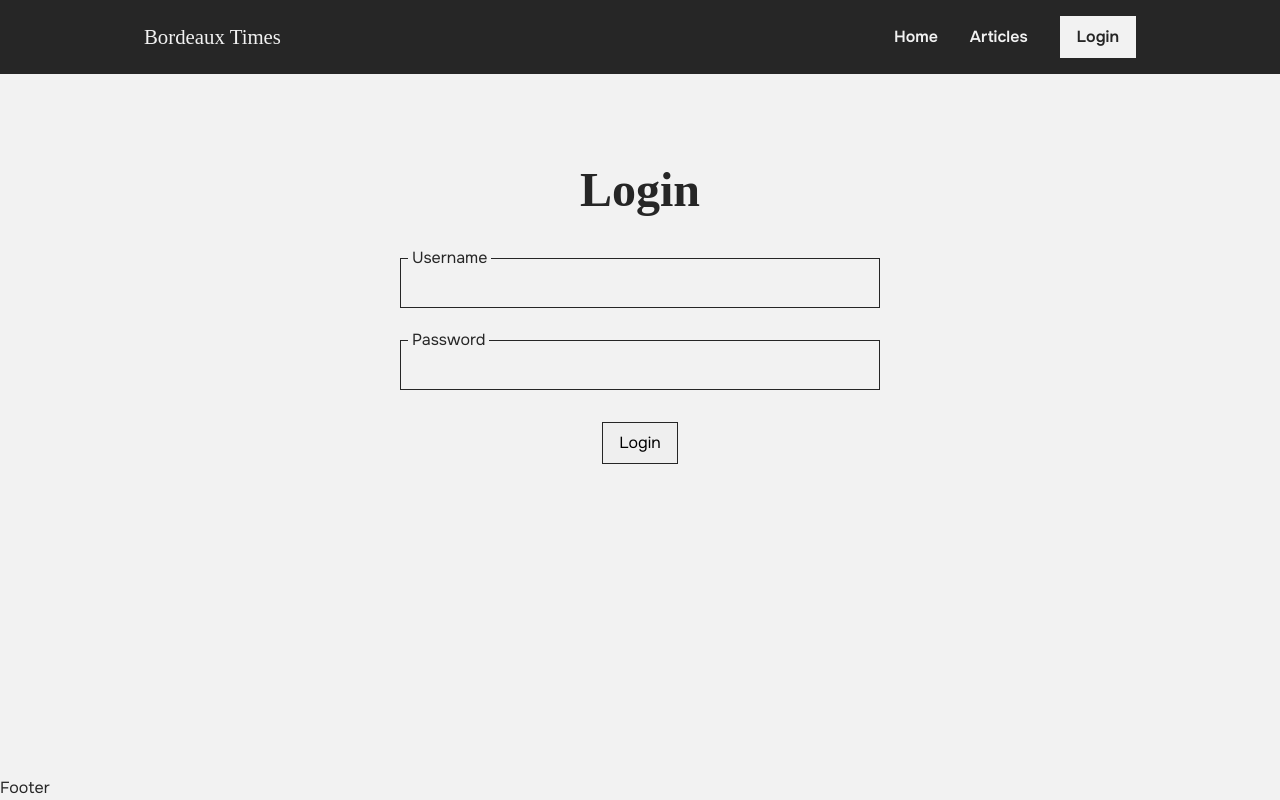
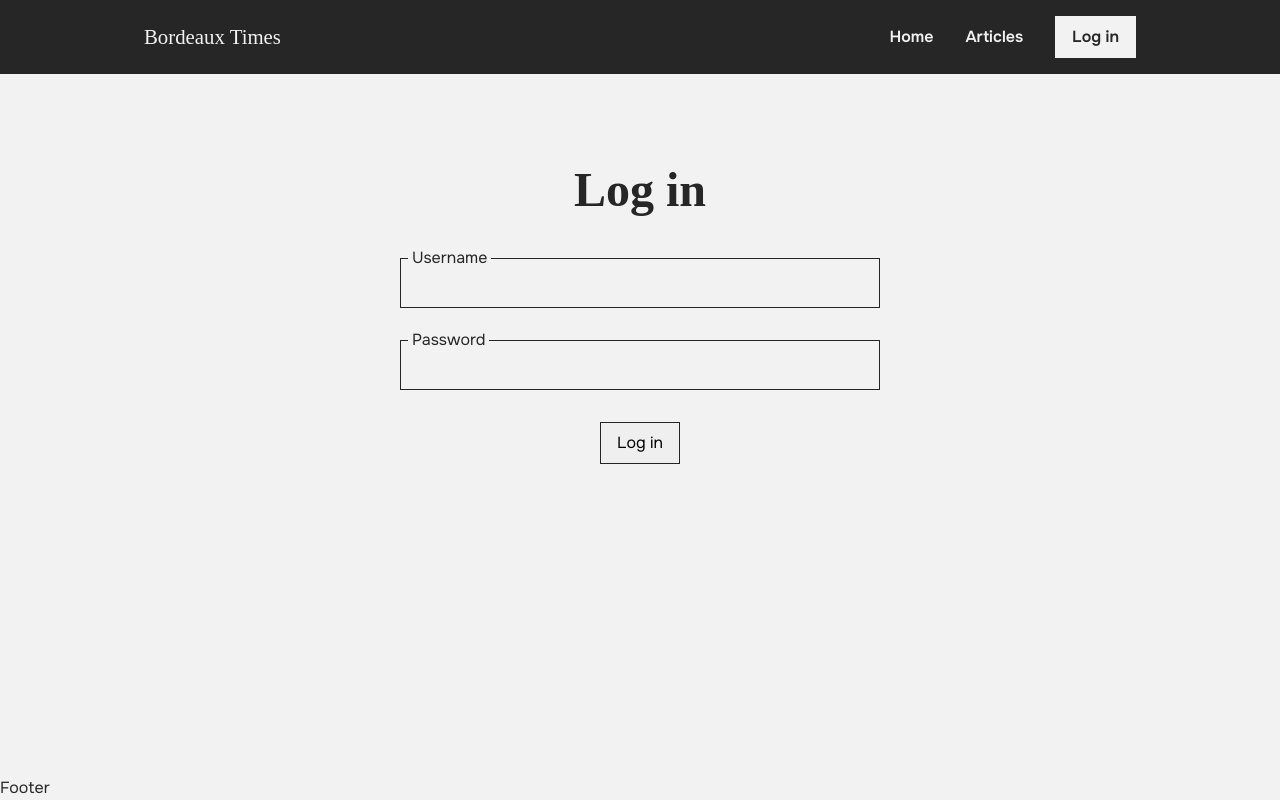
Before and after one commit to LoicSTR/bordeaux-times, a React (Vite) app: page /login in a window 1280 px wide. Built offline with nearby package versions, Linux system fonts and the light colour scheme; a web font is replaced by a local one.

Commit message:
Changement des login en log in

```diff
--- a/src/components/Header/LoginButton.jsx
+++ b/src/components/Header/LoginButton.jsx
@@ -8,13 +8,13 @@ export default function LoginButton({ user, logout }) {
           to="/login"
           className={({ isActive }) => (isActive ? "active" : "nav")}
         >
-          <button className="secondary">Login</button>
+          <button className="secondary">Log in</button>
         </NavLink>
       )}
       {user && (
         <button onClick={logout} className="secondary user">
           {user.firstName} {user.lastName}
-          <span>Logout</span>
+          <span>Log out</span>
         </button>
       )}
     </>
--- a/src/components/LoginForm/LoginForm.jsx
+++ b/src/components/LoginForm/LoginForm.jsx
@@ -22,7 +22,7 @@ export default function LoginForm({ onSubmit, error, loading }) {
       {loading && <p>Loading...</p>}
       {error && <p style={{ color: "red" }}>Error : {error}</p>}
       <button type="submit" aria-label="Login">
-        Login
+        Log in
       </button>
     </form>
   );
--- a/src/pages/LogIn.jsx
+++ b/src/pages/LogIn.jsx
@@ -5,7 +5,7 @@ export default function Login() {
   const { user, loginUser, logoutUser, error, loading } = useUser();
   return (
     <div>
-      <h1>Login</h1>{" "}
+      <h1>Log in</h1>{" "}
       {user && (
         <>
           <p style={{ color: "green" }} className="center">
@@ -13,9 +13,9 @@ export default function Login() {
           </p>
           <div className="buttons">
             <a href="/">
-              <button>Home</button>
+              <button>Back to home</button>
             </a>
-            <button onClick={logoutUser}>Logout</button>
+            <button onClick={logoutUser}>Log out</button>
           </div>
         </>
       )}
```
